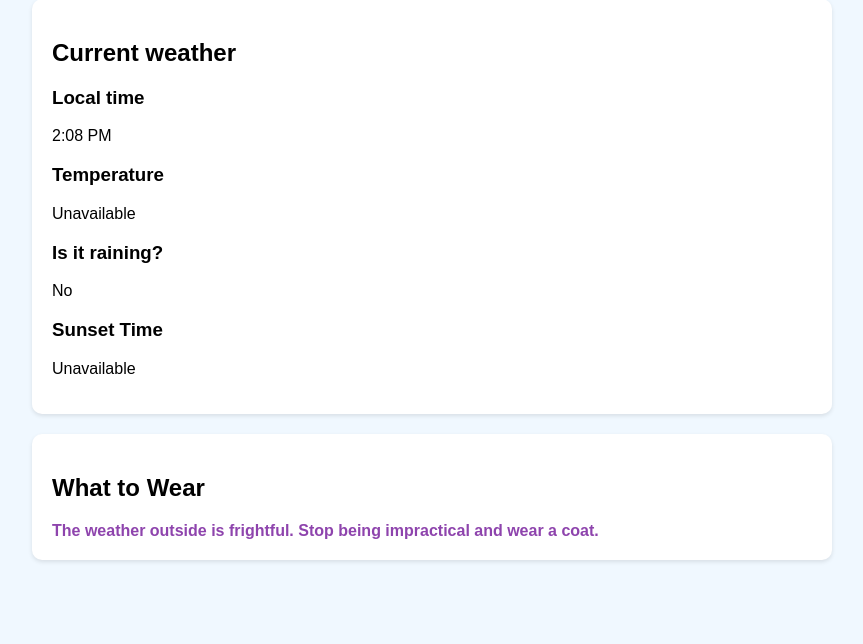
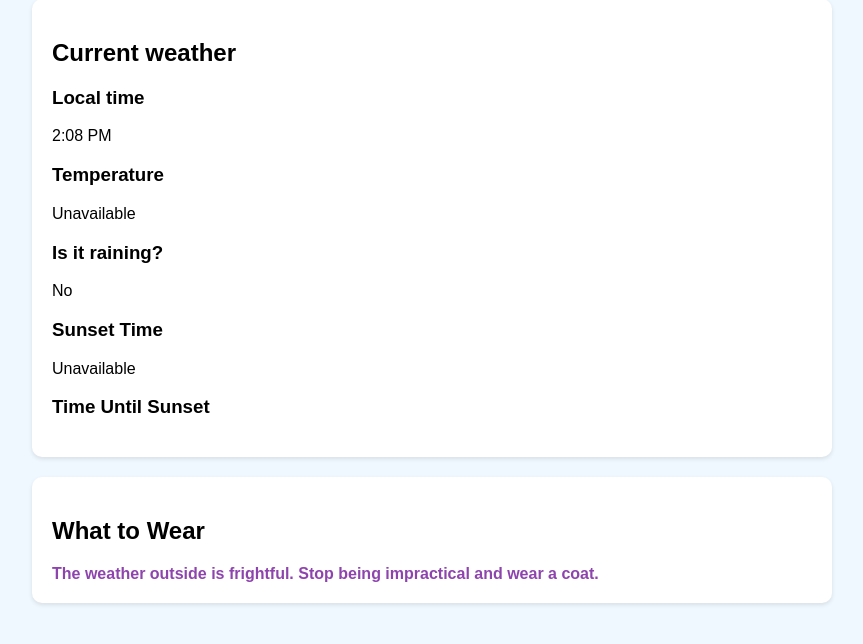
Before and after one commit to KateCatlin/KatesSeattleForecast, a Flask app: page / in a window 1280 px wide. Shown: the part 101-745 px from the top of the page, without its empty margins (208-1071 px from the left). Run offline with Flask 3, Linux system fonts and the light colour scheme; data that the repository does not hold is empty.

Commit message:
Add in time until sunset

```diff
--- a/ping_sunset.py
+++ b/ping_sunset.py
@@ -1,6 +1,8 @@
 import requests
 import json
 from datetime import datetime
+import pytz
+from datetime import datetime, timedelta
 import os
 
 def fetch_sunset_data():
@@ -16,10 +18,33 @@
 
         # Format sunset time to remove seconds
         if data.get('results', {}).get('sunset'):
-            # Parse the time string
+            # Parse the sunset time
             sunset_time = datetime.strptime(data['results']['sunset'], '%I:%M:%S %p')
-            # Format to hours and minutes only
+
+            # Get current time in Seattle
+            seattle_tz = pytz.timezone('America/Los_Angeles')
+            current_time = datetime.now(seattle_tz)
+
+            # Set sunset time to today's date
+            sunset_datetime = current_time.replace(
+                hour=sunset_time.hour,
+                minute=sunset_time.minute,
+                second=0,
+                microsecond=0
+            )
+
+            # Format sunset time (HH:MM)
             data['results']['sunset'] = sunset_time.strftime('%I:%M %p')
+
+            # Calculate time until sunset
+            if current_time < sunset_datetime:
+                time_diff = sunset_datetime - current_time
+                hours = time_diff.seconds // 3600
+                minutes = (time_diff.seconds % 3600) // 60
+                time_until = f"{hours} hours and {minutes} minutes until sunset"
+                data['results']['time_until_sunset'] = time_until
+            else:
+                data['results']['time_until_sunset'] = 'after_sunset'
 
         # Save to a JSON file
         with open('sunset.json', 'w') as f:
--- a/templates/index.html
+++ b/templates/index.html
@@ -92,6 +92,10 @@
             <h3>Sunset Time</h3>
             <p id="sunset-time"></p>
         </div>
+        <div class="subsection">
+            <h3>Time Until Sunset</h3>
+            <p id="time-until-sunset"></p>
+        </div>
     </div>
 
     <div class="section">
@@ -147,6 +151,17 @@
             document.getElementById('rain-status').innerText = rainStr;
             document.getElementById('sunset-time').innerText = sunsetStr;
 
+            // Handle time until sunset
+            if (sunsetData.results) {
+                const timeUntilSunset = sunsetData.results.time_until_sunset;
+                const sunsetEl = document.getElementById('time-until-sunset');
+                if (timeUntilSunset === 'after_sunset') {
+                    sunsetEl.innerText = 'Too late! The sun has already set.';
+                } else {
+                    sunsetEl.innerText = timeUntilSunset;
+                }
+            }
+
             // Add clothing recommendation
             const recommendationText = weatherData.clothing_recommendation || 'No recommendation available';
             document.getElementById('recommendation-text').innerHTML =
```
